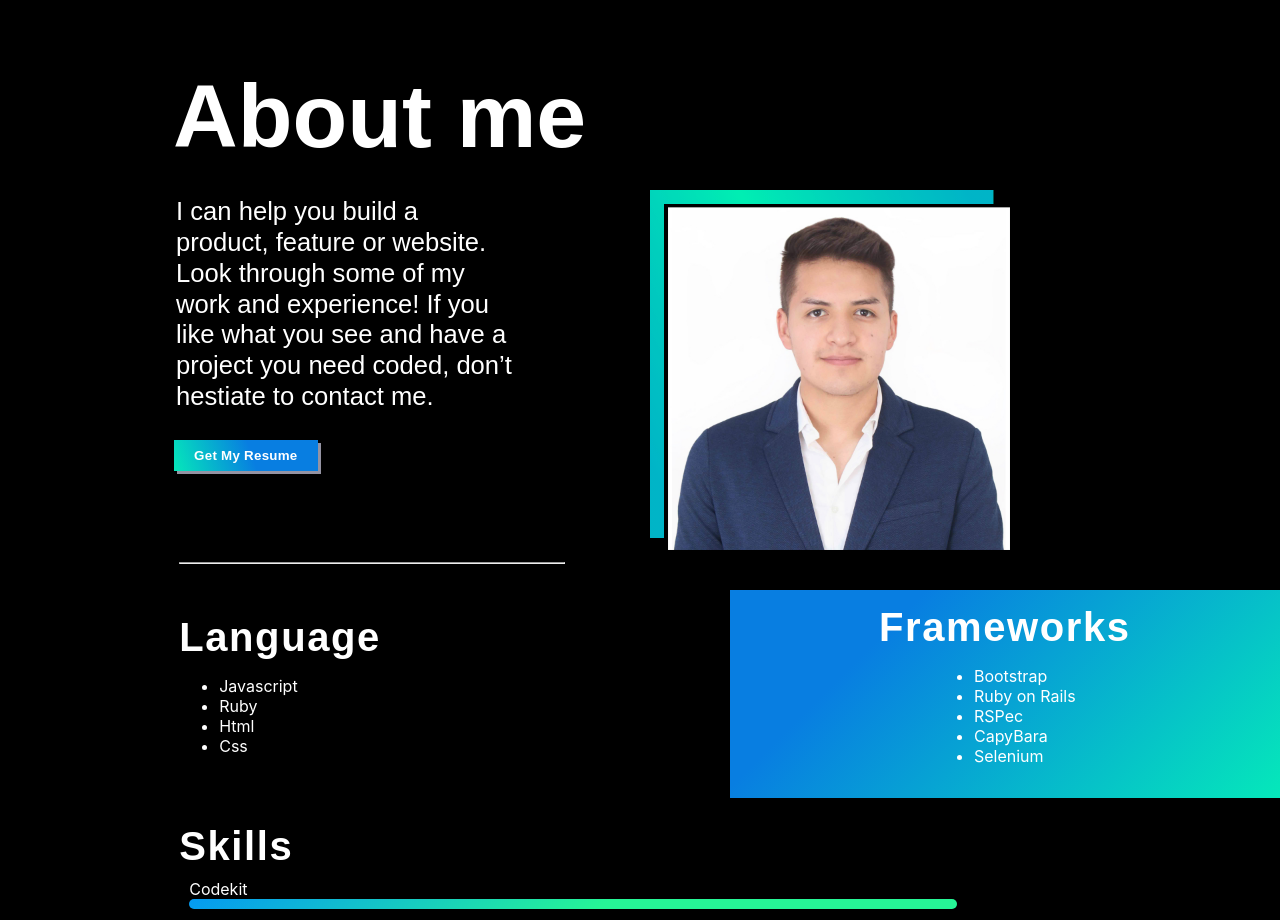
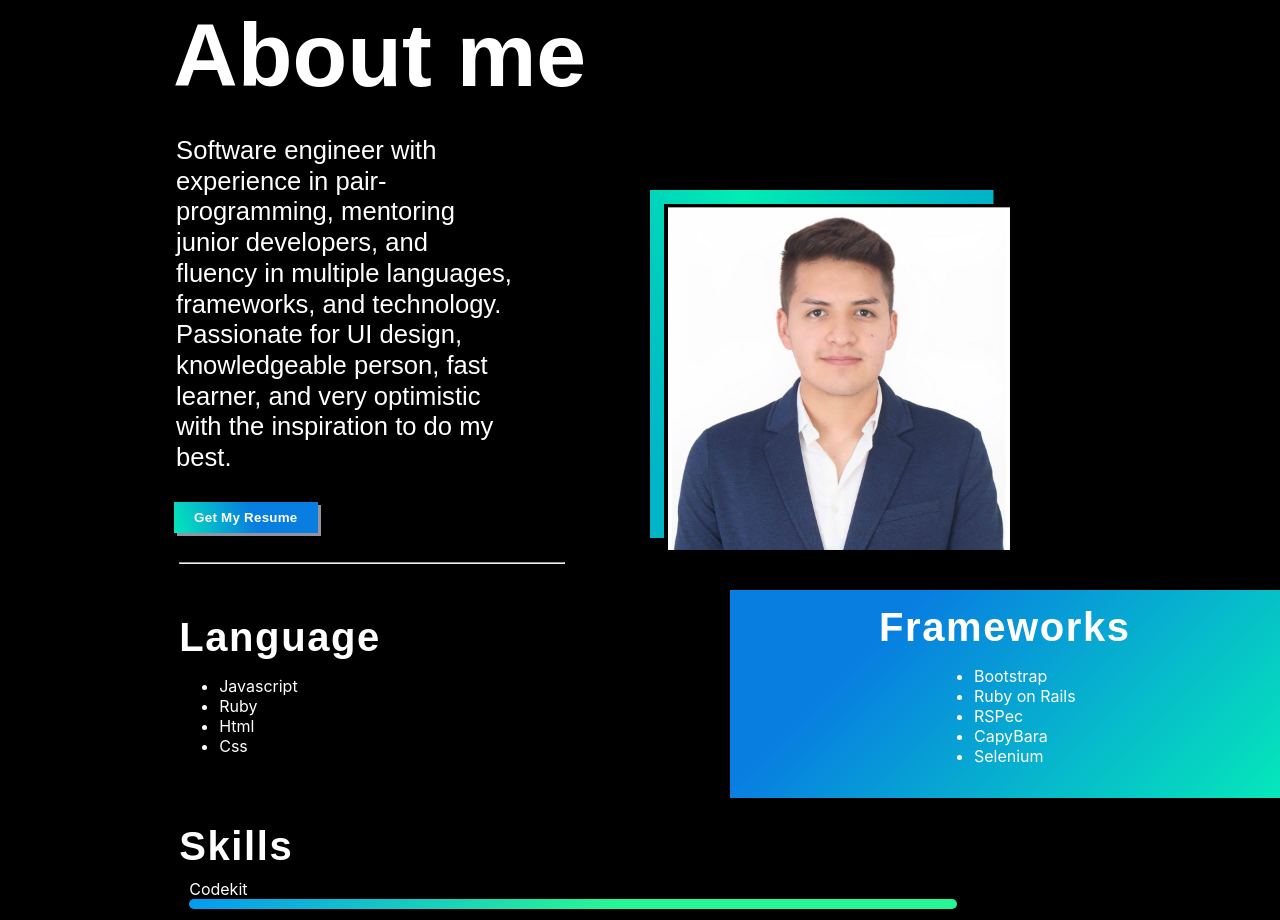
Before and after one commit to Alexr16/React-Portfolio, a React (Create React App) app: page / in a window 1280 px wide. Shown: the part 2480-3400 px from the top of the page. Built offline with nearby package versions, Linux system fonts and the light colour scheme.

Commit message:
Update About.jsx

```diff
--- a/src/pages/About.jsx
+++ b/src/pages/About.jsx
@@ -11,12 +11,11 @@ const About = () => (
         </div>
         <div className="about-paragraph">
           <p>
-            I can help you build a product, feature or
-            website. Look through some of my work
-            and experience! If you like what you see
-            and have a project you need coded,
-            don&rsquo;t
-            hestiate to contact me.
+            Software engineer with experience in pair-programming,
+            mentoring junior developers, and fluency in multiple languages,
+            frameworks, and technology.
+            Passionate for UI design, knowledgeable person, fast learner,
+            and very optimistic with the inspiration to do my best.
           </p>
         </div>
         <div>
```
